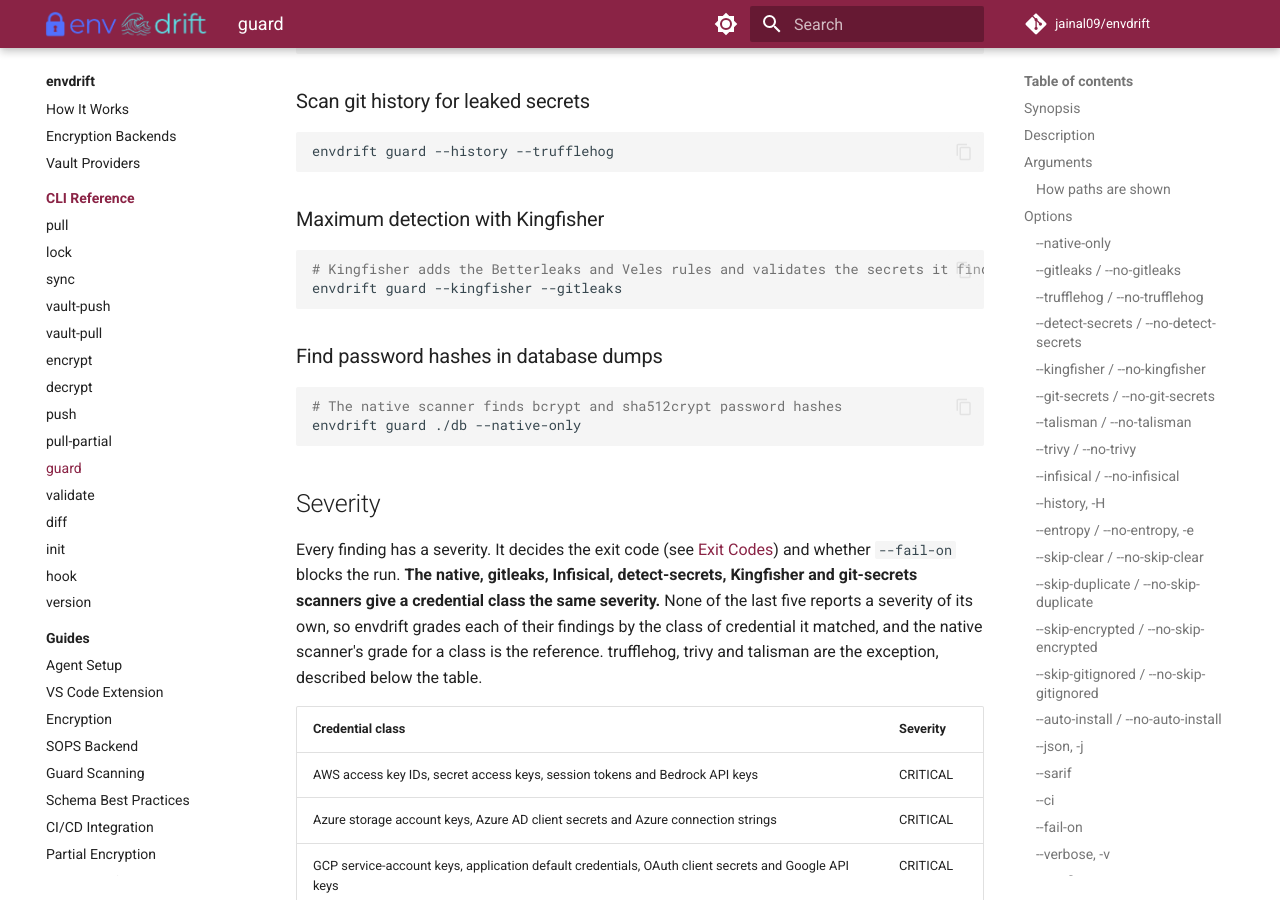
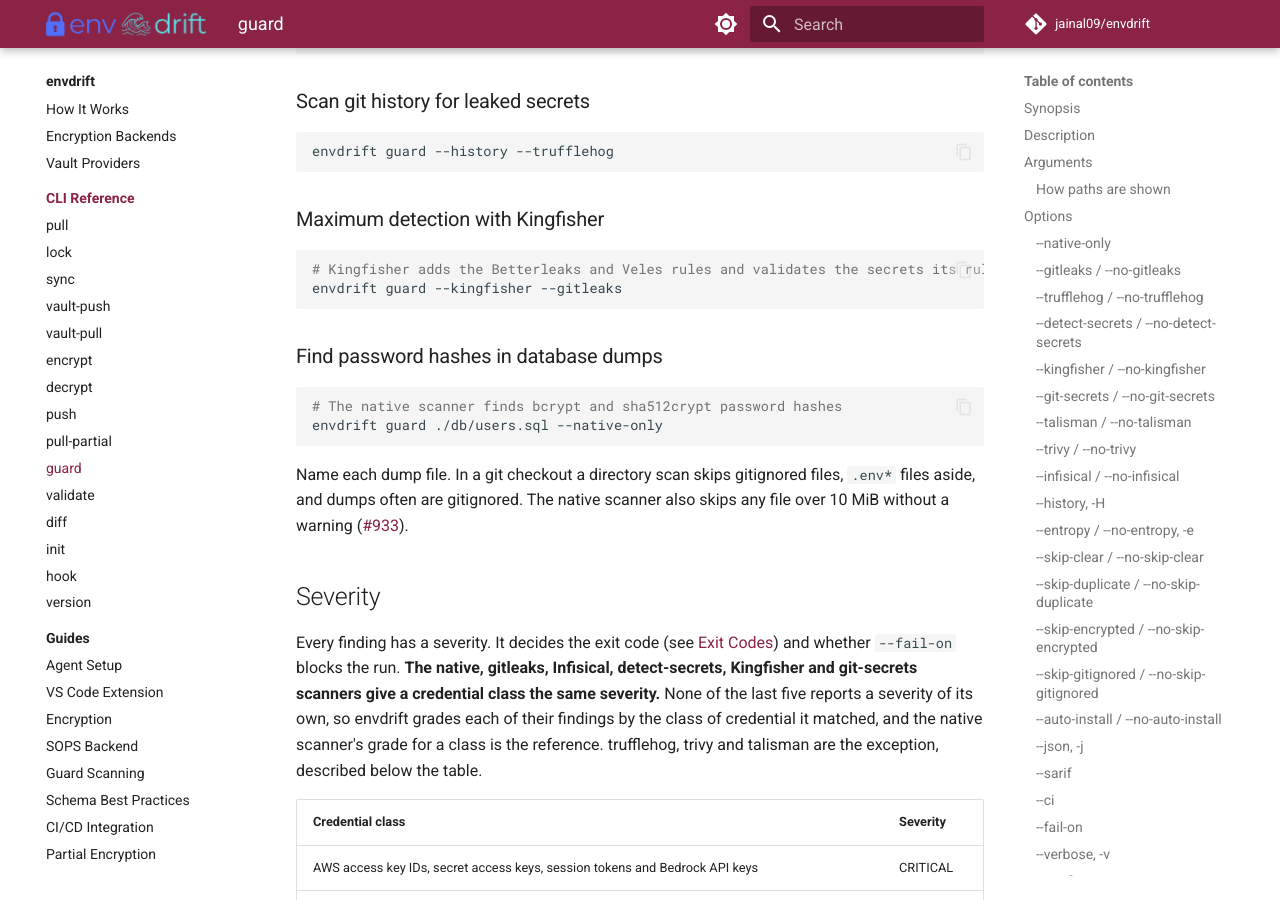
Before and after one commit to jainal09/envdrift, an MkDocs documentation site: the page built from docs/cli/guard.md, in a window 1280 px wide and 900 px high, scrolled down 13519 px. Built offline with MkDocs 1.6.1 and Material for MkDocs 9.7.7, drawn with Linux system fonts in a browser that asks for light colours; comment, search, counter and statistics services are not loaded.

Commit message:
fix(kingfisher): narrow the validation and dump-scan claims, and pin the 2.x tests' setup
Review fixes for #928:

- docs/cli/guard.md no longer says Kingfisher validates every secret it finds. Kingfisher 2.15.0
  has rules with no validator ("No rules with validation found" for
  betterleaks.1password-secret-key), and reports a private key as "Assumed Valid (Not
  Live-Validated)". It validates the secrets its rules can check.
- The database-dump example names the dump file. In a git checkout a directory scan skips
  gitignored files, and the native scanner skips a file over 10 MiB without a warning, which
  #933 is filed for. The docs now say both.
- cryptography is declared in the dev extra and imported directly, so the private-key test fails
  instead of skipping when it is missing. uv.lock is regenerated with uv 0.13.5, CI's version.
- The private-key and password-hash tests describe the rules of Kingfisher 2.x. A kingfisher_2
  fixture skips them where 1.x is installed, whose rules differ.

Co-Authored-By: Claude Opus 5.5 <noreply@anthropic.com>
Claude-Session: https://claude.ai/code/session_015t5xQ3d6X4RCFUakwDh9CE

````diff
--- a/docs/cli/guard.md
+++ b/docs/cli/guard.md
@@ -609,7 +609,7 @@ envdrift guard --history --trufflehog
 ### Maximum detection with Kingfisher
 
 ```bash
-# Kingfisher adds the Betterleaks and Veles rules and validates the secrets it finds
+# Kingfisher adds the Betterleaks and Veles rules and validates the secrets its rules can check
 envdrift guard --kingfisher --gitleaks
 ```
 
@@ -617,8 +617,12 @@ envdrift guard --kingfisher --gitleaks
 
 ```bash
 # The native scanner finds bcrypt and sha512crypt password hashes
-envdrift guard ./db --native-only
+envdrift guard ./db/users.sql --native-only
 ```
+
+Name each dump file. In a git checkout a directory scan skips gitignored files, `.env*` files
+aside, and dumps often are gitignored. The native scanner also skips any file over 10 MiB without
+a warning ([#933](https://github.com/jainal09/envdrift/issues/933)).
 
 ## Severity
 
--- a/pyproject.toml
+++ b/pyproject.toml
@@ -86,6 +86,8 @@ dev = [
     "pre-commit>=3.0",
     "pyyaml>=6.0",
     "jsonschema>=4.0",
+    # The Kingfisher tests generate a private key with it (#928).
+    "cryptography>=42.0",
     "mkdocs-material>=9.5",
     "mkdocs-redirects>=1.2",
 ]
````
Also changed, not shown: 2 other files.
